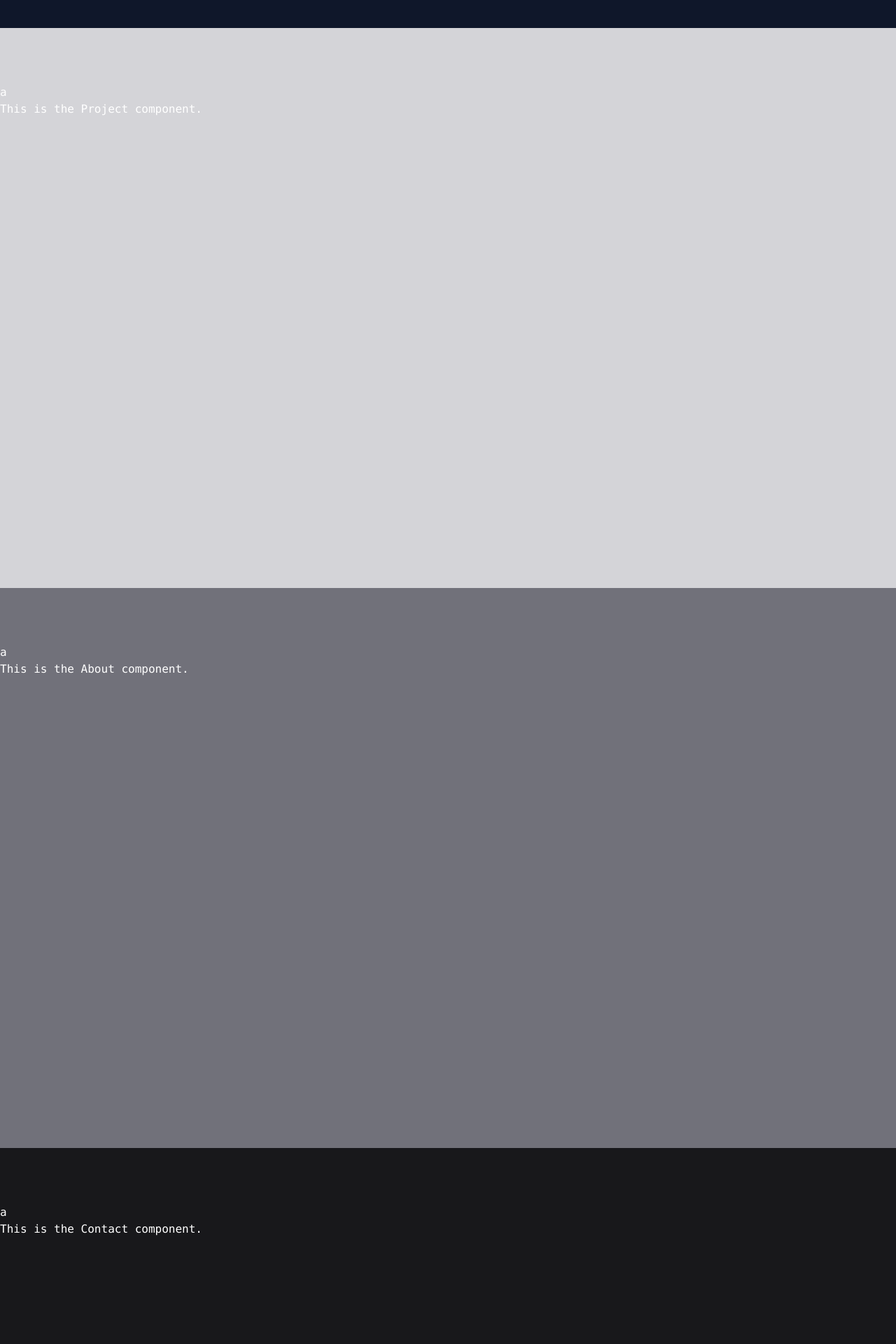
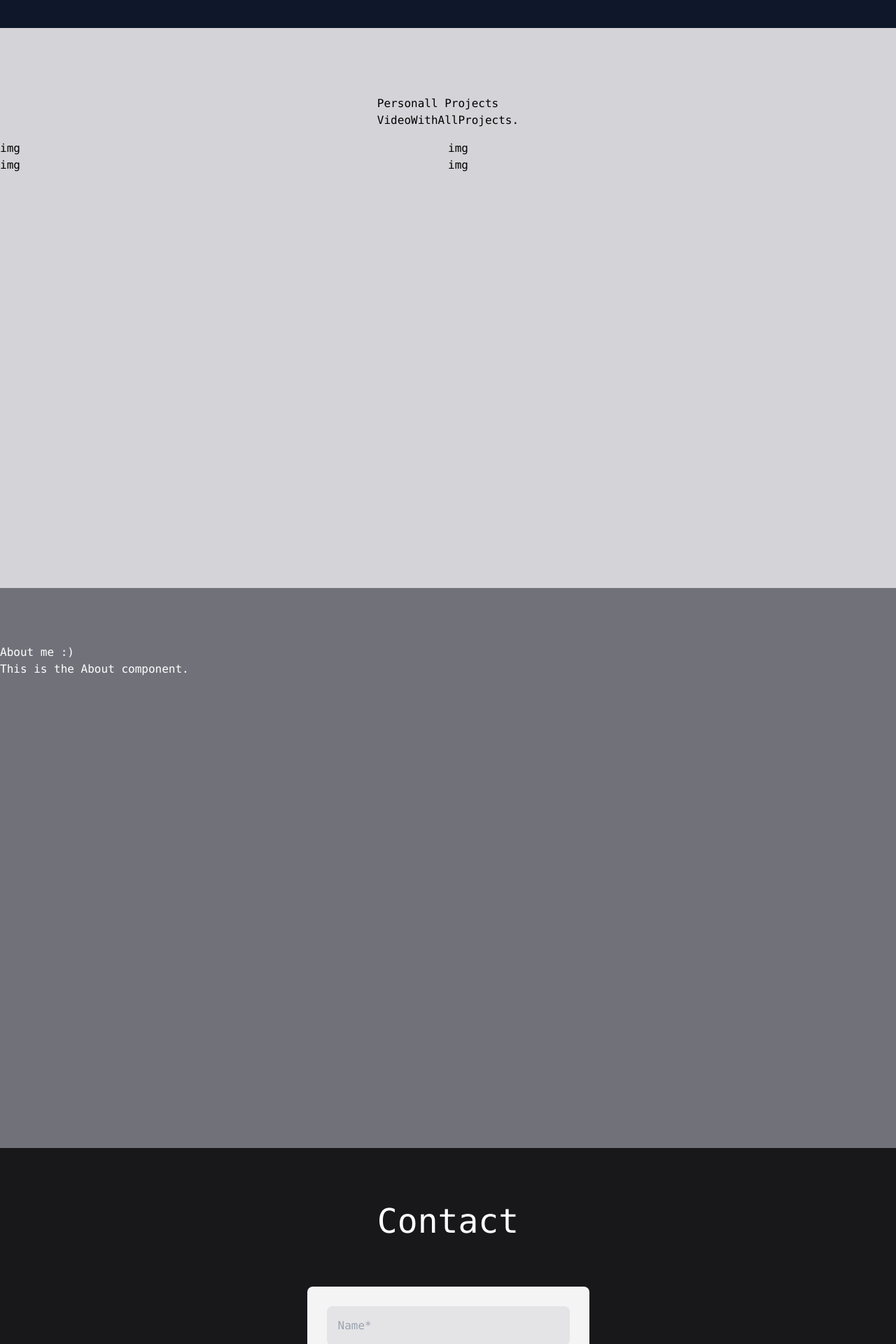
Before and after one commit to Yadier01/MyPersonalPortafolio, a React (Vite) app: page / in a window 1280 px wide. Shown: the part 840-2760 px from the top of the page at 70% size. Built offline with nearby package versions, Linux system fonts and the light colour scheme; a web font is replaced by a local one.

Commit message:
added contact form

```diff
--- a/package.json
+++ b/package.json
@@ -11,6 +11,7 @@
   "dependencies": {
     "react": "^18.2.0",
     "react-dom": "^18.2.0",
+    "react-hook-form": "^7.43.5",
     "react-icons": "^4.8.0"
   },
   "devDependencies": {
--- a/src/App.tsx
+++ b/src/App.tsx
@@ -25,9 +25,9 @@ const App = () => {
     <div className="h-screen py-20 ">
       <Header refs={refs} scrollToRef={scrollToRef}></Header>
       <Main></Main>
-      <Project ref={refs.project} text={"a"}></Project>
-      <About ref={refs.about} text={"a"}></About>
-      <Contact ref={refs.contact} text={"a"}></Contact>
+      <Project ref={refs.project} text={"Personall Projects"}></Project>
+      <About ref={refs.about} text={"About me :)"}></About>
+      <Contact ref={refs.contact} text={"Contact"}></Contact>
     </div>
   );
 };
--- a/src/components/Contact.tsx
+++ b/src/components/Contact.tsx
@@ -1,10 +1,62 @@
 import React from "react";
+import { SubmitHandler, useForm } from "react-hook-form";
+
+type Inputs = {
+  name: string;
+  email: string;
+  message: string;
+};
 
 export const Contact = React.forwardRef<HTMLDivElement, { text: string }>(
-  ({ text }, ref) => (
-    <div className="h-screen  bg-zinc-900 text-white py-20" ref={ref}>
-      <h2>{text}</h2>
-      <p>This is the Contact component.</p>
-    </div>
-  )
+  ({ text }, ref) => {
+    const {
+      register,
+      handleSubmit,
+      formState: { errors },
+    } = useForm<Inputs>();
+
+    const onSubmit: SubmitHandler<Inputs> = (data) => console.log(data);
+
+    return (
+      <section className="h-screen  bg-zinc-900 text-white py-20" ref={ref}>
+        <h2 className="text-5xl text-center">{text}</h2>
+        <form
+          action=""
+          className="grid place-content-center h-full  text-black "
+          onSubmit={handleSubmit(onSubmit)}
+        >
+          <div className="bg-zinc-100 grid gap-3 p-7 rounded-lg ">
+            <input
+              type="text"
+              placeholder="Name*"
+              {...register("name", { required: true })}
+              className="bg-zinc-200 p-4 rounded-lg"
+            />
+            {errors.name && <span>This field is required</span>}
+            <input
+              type="email"
+              placeholder="Email*"
+              {...register("email", { required: true })}
+              required
+              className="bg-zinc-200 p-4 rounded-lg"
+            />
+            <textarea
+              id="message"
+              required
+              cols={30}
+              rows={10}
+              {...register("message", { required: true })}
+              minLength={10}
+              className="bg-zinc-200 p-4 rounded-lg"
+            ></textarea>
+            <input
+              type="submit"
+              value="submit"
+              className="px-4 cursor-pointer"
+            />
+          </div>
+        </form>
+      </section>
+    );
+  }
 );
--- a/src/components/Projects.tsx
+++ b/src/components/Projects.tsx
@@ -6,9 +6,19 @@ type ProjectProps = {
 
 export const Project = forwardRef<HTMLDivElement, ProjectProps>(
   ({ text }, ref) => (
-    <div className="h-screen   bg-zinc-300 text-white py-20" ref={ref}>
-      <h2>{text}</h2>
-      <p>This is the Project component.</p>
-    </div>
+    <section className="h-screen   bg-zinc-300 text-black py-20" ref={ref}>
+      <div className="grid place-content-center my-4">
+        <h2>{text}</h2>
+        <div>
+          <p>VideoWithAllProjects.</p>
+        </div>
+      </div>
+      <div className="grid place-content-center grid-cols-2">
+        <p>img </p>
+        <p>img </p>
+        <p>img </p>
+        <p>img </p>
+      </div>
+    </section>
   )
 );
```
Also changed, not shown: 1 other file (tests, documents, lock files or other folders).
